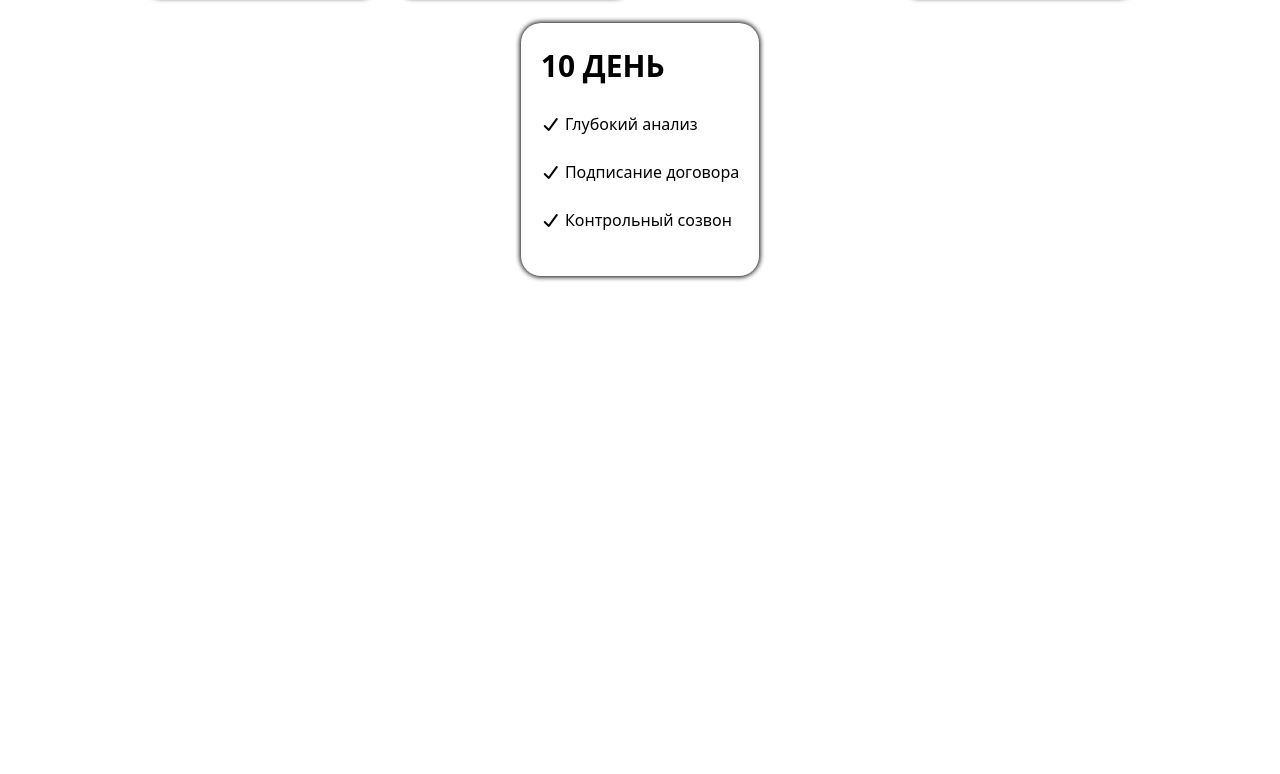
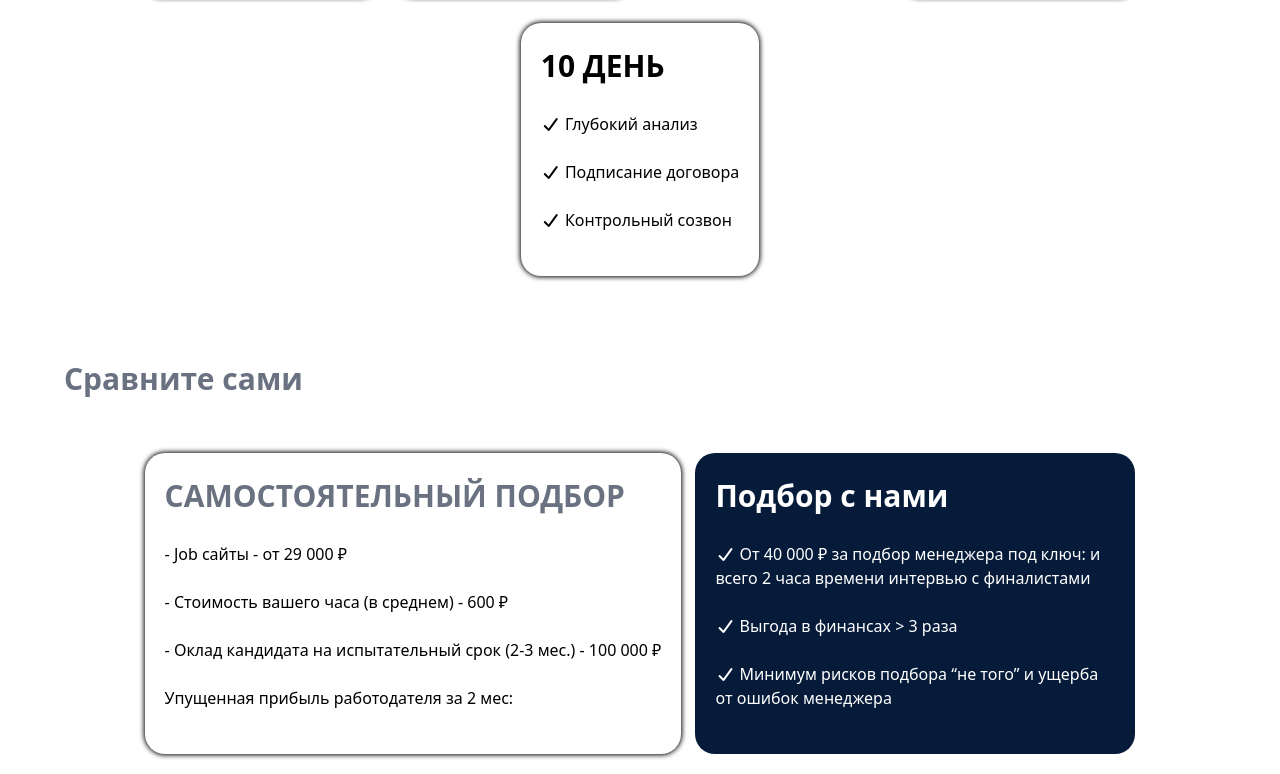
Before and after one commit to Hojiakbar-art/Git-exam-2, a website: page index.html in a window 1280 px wide. Shown: the part 1737-2511 px from the top of the page. Before the commit the page ends 2033 px from the top, so only its background shows below. Drawn offline with Linux system fonts and the light colour scheme.

Commit message:
Added section 3

```diff
--- a/index.html
+++ b/index.html
@@ -188,7 +188,33 @@
 
 
 
-
+    <div class="mt-20">
+    <h1 class="text-[30px] font-bold text-gray-500">Сравните сами</h1>
+        <div class="flex gap-[14px] justify-center items-center flex-wrap lg:mt-10">
+            <div class="p-5 rounded-[20px] shadow-[0px_0px_5px_1px] mt-3">
+                <h1 class="lg:text-[30px] text-[20px] font-bold text-gray-500">САМОСТОЯТЕЛЬНЫЙ ПОДБОР</h1>
+                <br>
+                <p>- Job сайты - от 29 000 ₽</p>
+                <br>
+                <p>- Стоимость вашего часа (в среднем) - 600 ₽</p>
+                <br>
+                <p>- Оклад кандидата на испытательный срок (2-3 мес.) - 100 000 ₽</p>
+                <br>
+                <p>Упущенная прибыль работодателя за 2 мес:</p>
+                <br>
+            </div>
+            <div class="p-5 rounded-[20px] shadow-[0px_0px_5px_1px] mt-3 bg-[#061B3A] text-white">
+                <h1 class="text-[30px] font-bold">Подбор с нами</h1>
+                <br>
+                <p class="lg:w-100"><i class="fa-solid fa-check"></i> От 40 000 ₽ за подбор менеджера под ключ: и всего 2 часа времени интервью с финалистами</p>
+                <br>
+                <p><i class="fa-solid fa-check"></i> Выгода в финансах > 3 раза</p>
+                <br>
+                <p class="lg:w-100"><i class="fa-solid fa-check"></i> Минимум рисков подбора “не того” и ущерба от ошибок менеджера</p>
+                <br>
+            </div>
+        </div>
+    </div>
     </div>
     </section>
 </body>
```
